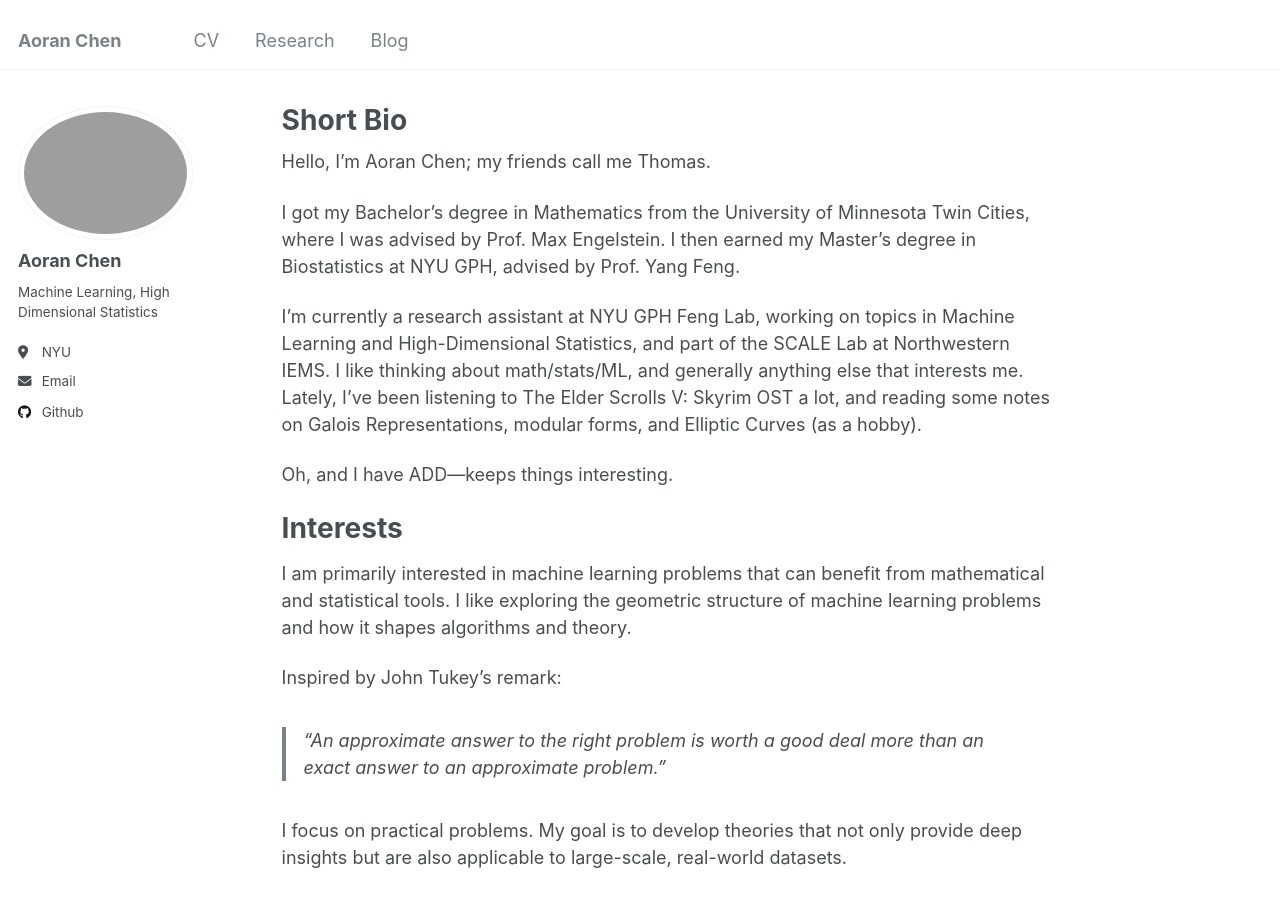
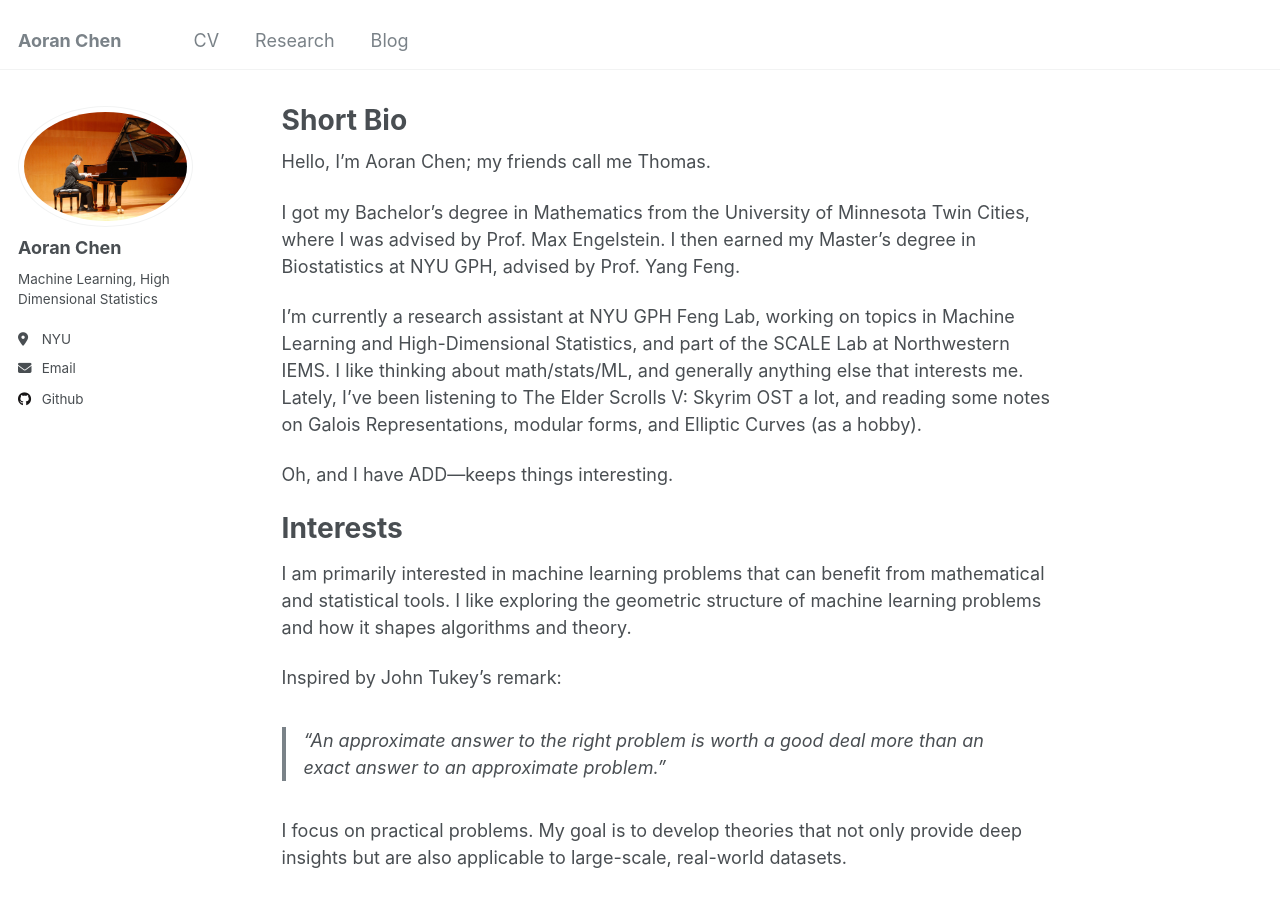
Before and after one commit to samohtaerg/samohtaerg.github.io, a Jekyll site: the page built from _pages/about.md, in a window 1280 px wide and 900 px high. Built offline with Jekyll 4.4.1, drawn with Linux system fonts in a browser that asks for light colours.

Commit message:
Update _config.yml

```diff
--- a/_config.yml
+++ b/_config.yml
@@ -21,7 +21,7 @@ repository               : "samohtaerg/samohtaerg.github.io"
 #               Additional customization can be done by editing /_includes/author-profile.html
 author:
   # Biographic information
-  avatar           : "photopiano.png"
+  avatar           : "photopiano.jpg"
   name             : "Aoran Chen"
   pronouns         : # example: "she/her"
   bio              : "Machine Learning, High Dimensional Statistics"
```
